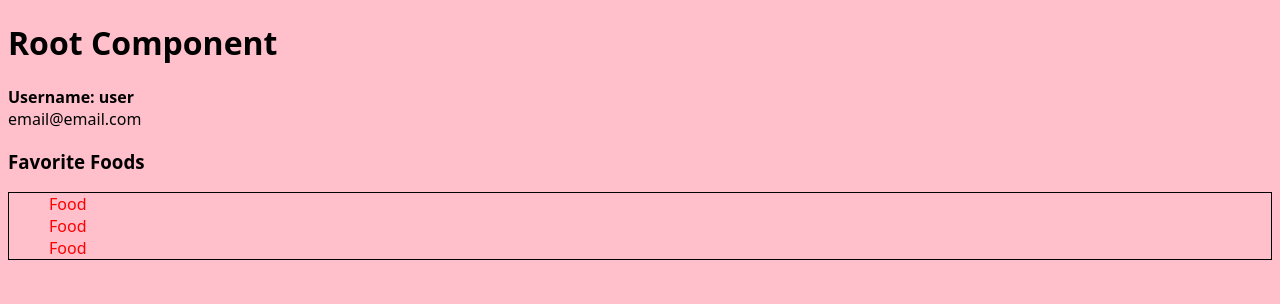
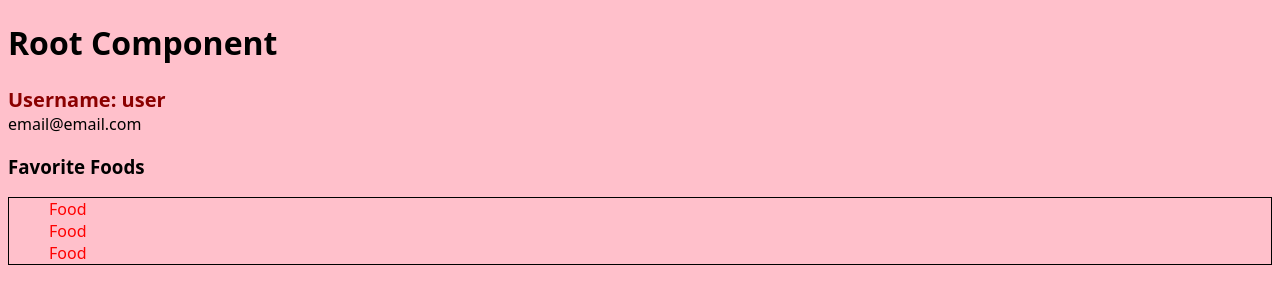
Before and after one commit to kumar-shivang/React-Tutorial, a React (Vite) app: page / in a window 1280 px wide. Shown: the top 304 px of the page. Built offline with nearby package versions, Linux system fonts and the light colour scheme.

Commit message:
added style to the username component

```diff
--- a/src/components/UserUsername.jsx
+++ b/src/components/UserUsername.jsx
@@ -1,9 +1,10 @@
 import PropTypes from "prop-types";
 import React from "react";
+import "./styles.css";
 function UserUsername(props) {
   return (
     <React.Fragment>
-      <b>
+      <b className="username">
         Username: <span>{props.username}</span>
       </b>
       <br />
--- /dev/null
+++ b/src/components/styles.css
@@ -0,0 +1,5 @@
+.username {
+  font-weight: bold;
+  font-size: 1.25rem;
+  color: darkred;
+}
```
